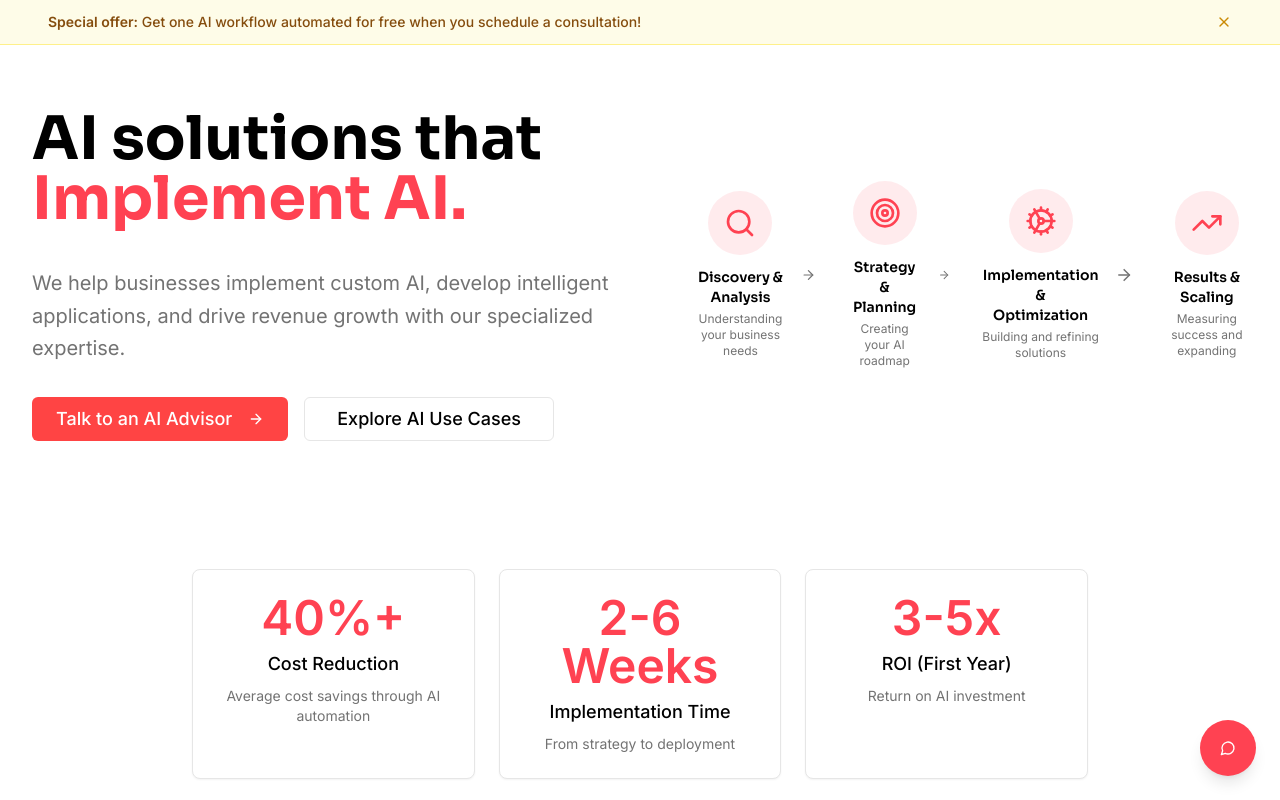
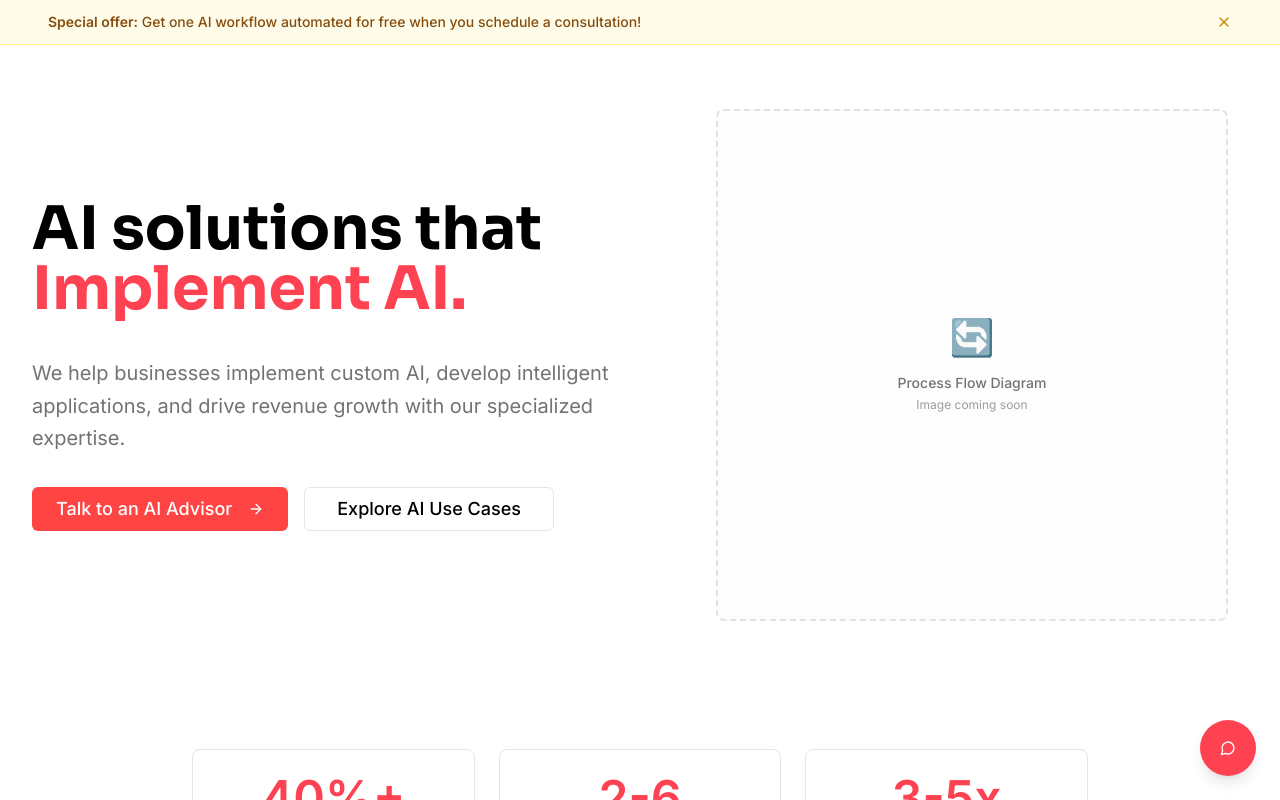
Before and after one commit to darshan-x/website-tab-tweaker-magic, a React (Vite) app: page / in a window 1280 px wide. Shown: the top 800 px of the page. Built offline with nearby package versions, Linux system fonts and the light colour scheme.

Commit message:
Refactor: Update Hero section diagram
Replaced the ProcessFlowDiagram component with an image placeholder to allow for future image uploads. The component now displays a placeholder message and is structured to easily integrate an image.

```diff
--- a/src/components/shared/ProcessFlowDiagram.tsx
+++ b/src/components/shared/ProcessFlowDiagram.tsx
@@ -1,50 +1,19 @@
 import React from 'react';
-import { Search, Target, Cog, TrendingUp, ArrowRight } from 'lucide-react';
 
 const ProcessFlowDiagram = () => {
-  const steps = [
-    {
-      icon: Search,
-      title: 'Discovery &\nAnalysis',
-      description: 'Understanding your business needs'
-    },
-    {
-      icon: Target,
-      title: 'Strategy &\nPlanning',
-      description: 'Creating your AI roadmap'
-    },
-    {
-      icon: Cog,
-      title: 'Implementation &\nOptimization',
-      description: 'Building and refining solutions'
-    },
-    {
-      icon: TrendingUp,
-      title: 'Results &\nScaling',
-      description: 'Measuring success and expanding'
-    }
-  ];
-
   return (
-    <div className="flex flex-col lg:flex-row items-center justify-center space-y-6 lg:space-y-0 lg:space-x-4">
-      {steps.map((step, index) => (
-        <div key={index} className="flex items-center">
-          <div className="text-center">
-            <div className="w-16 h-16 bg-primary/10 rounded-full flex items-center justify-center mb-3 mx-auto">
-              <step.icon className="w-8 h-8 text-primary" />
-            </div>
-            <h4 className="text-sm font-semibold text-foreground mb-1 whitespace-pre-line">
-              {step.title}
-            </h4>
-            <p className="text-xs text-muted-foreground max-w-[120px]">
-              {step.description}
-            </p>
-          </div>
-          {index < steps.length - 1 && (
-            <ArrowRight className="w-5 h-5 text-muted-foreground mx-4 hidden lg:block" />
-          )}
+    <div className="w-full max-w-lg mx-auto">
+      <div className="aspect-square bg-muted/20 border-2 border-dashed border-muted-foreground/20 rounded-lg flex items-center justify-center">
+        <div className="text-center p-8">
+          <div className="text-4xl mb-4">🔄</div>
+          <p className="text-sm text-muted-foreground font-medium">
+            Process Flow Diagram
+          </p>
+          <p className="text-xs text-muted-foreground/70 mt-1">
+            Image coming soon
+          </p>
         </div>
-      ))}
+      </div>
     </div>
   );
 };
```
